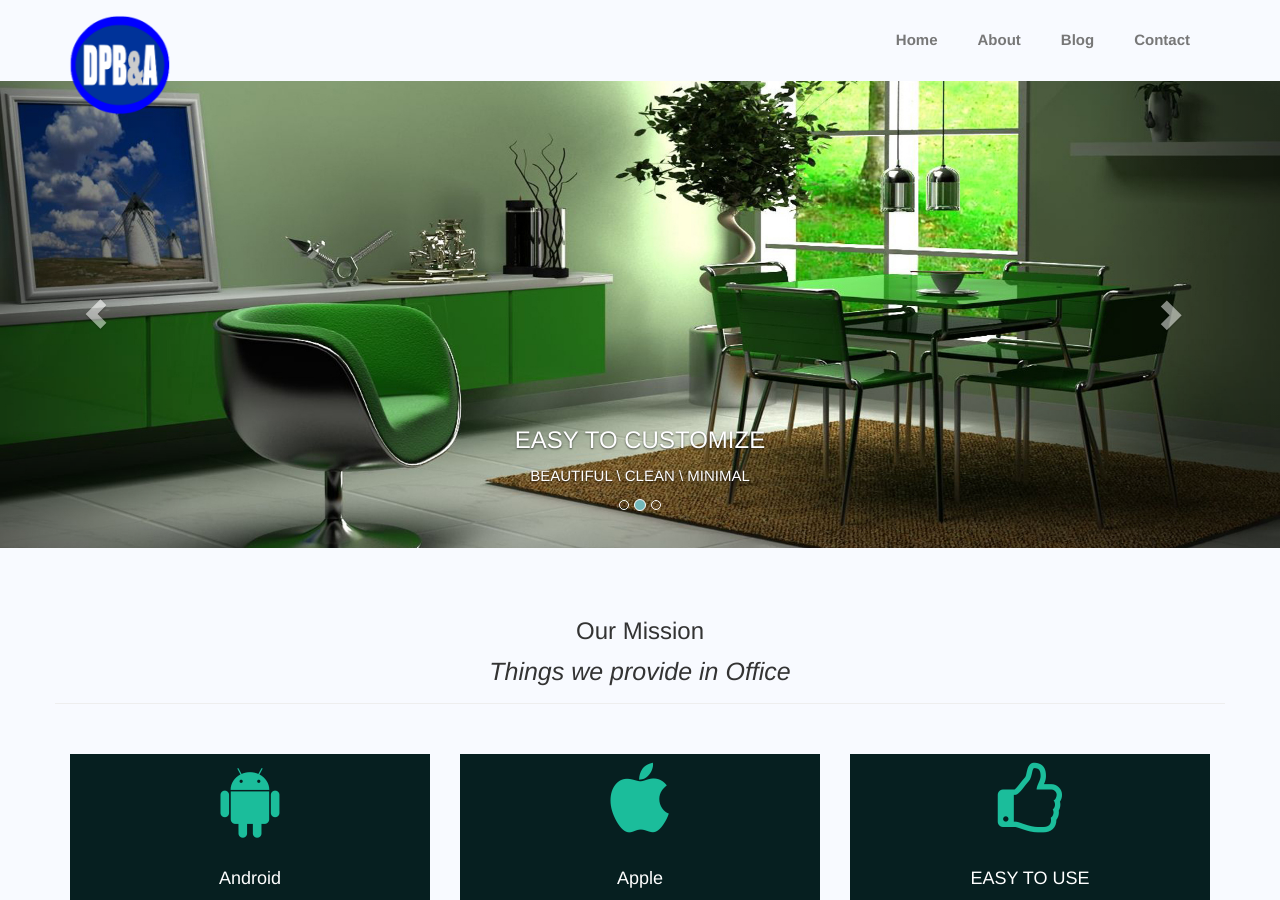
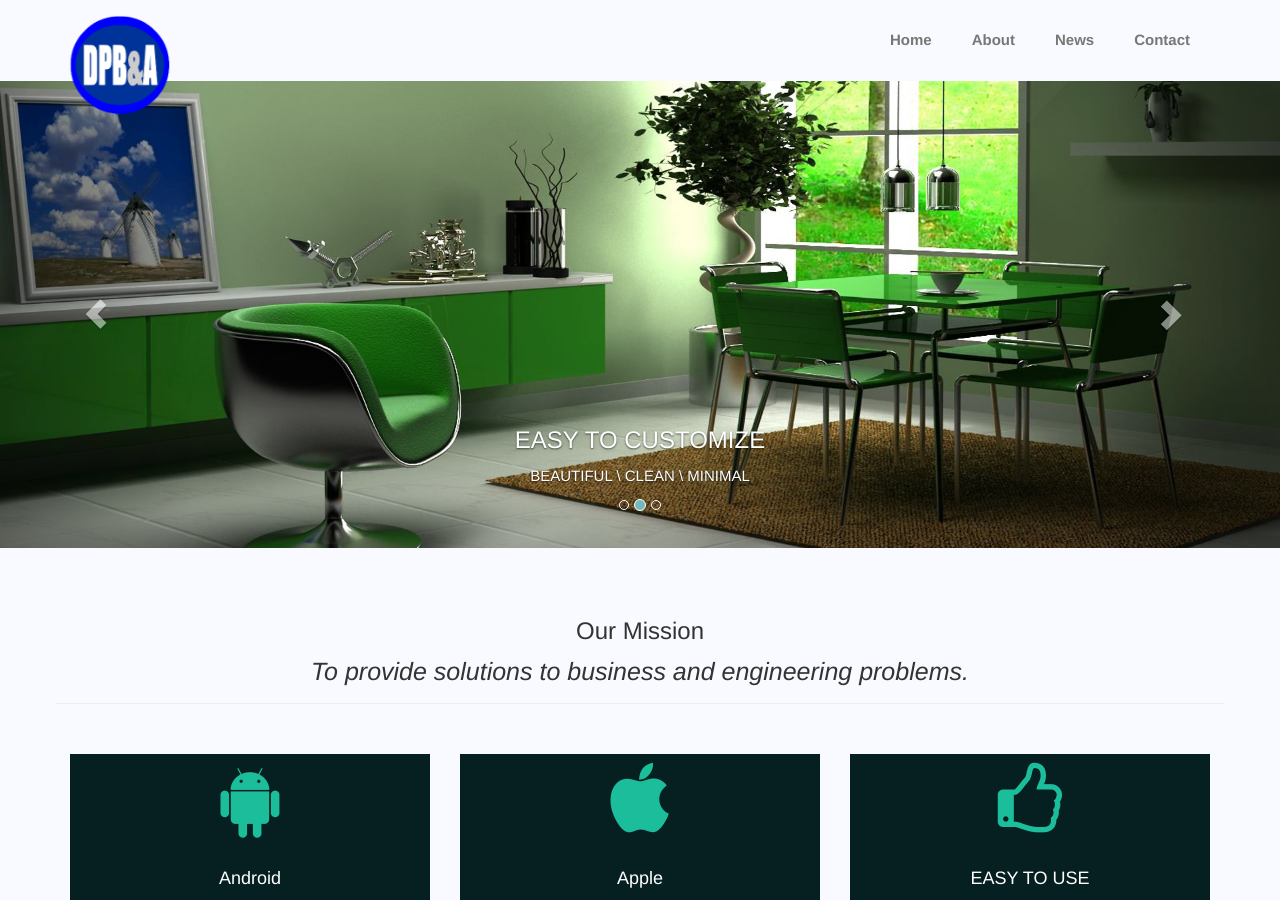
Before and after one commit to DPBandA/dpba, a Jekyll site: the page built from index.html, in a window 1280 px wide and 900 px high. Built offline with Jekyll 4.4.1, drawn with Linux system fonts in a browser that asks for light colours.

Commit message:
General updates.

```diff
--- a/_includes/header.html
+++ b/_includes/header.html
@@ -22,7 +22,7 @@
         <a href="/about.html">About</a>
       </li>
       <li>
-        <a href="/blog.html">Blog</a>
+        <a href="/blog.html">News</a>
       </li>
       <!--
       <li>
--- a/_layouts/home_style.html
+++ b/_layouts/home_style.html
@@ -72,7 +72,9 @@
             <div class="row">
                 <div class="services-header">
                     <h3 class="services-header-title">Our Mission</h3>
-                    <p class="services-header-body"><em> Things we provide in Office </em>  </p><hr>
+                    <p class="services-header-body">
+                        <em>To provide solutions to business and engineering problems.</em>
+                    </p><hr>
                 </div>
             </div>
 
```
Also changed, not shown: _draft/2018-03-01-hello-world.md (renamed from _posts/2018-03-01-hello-world.md), _draft/2018-03-02-hello-world.md (renamed from _posts/2018-03-02-hello-world.md).
